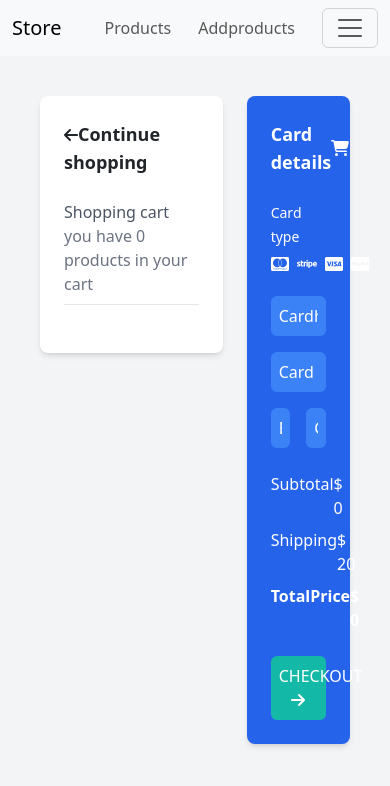
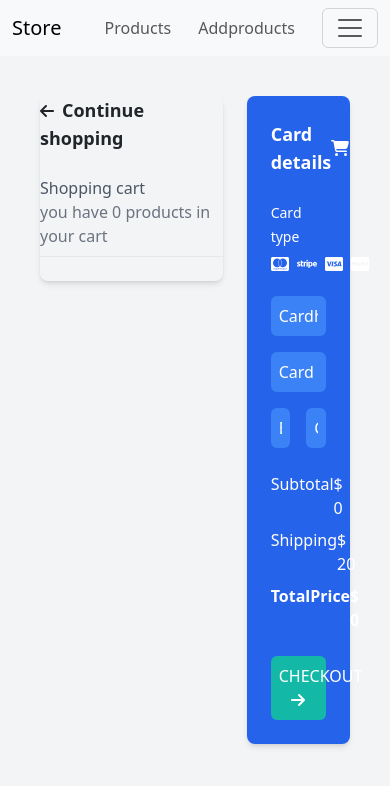
Before and after one commit to codeBase-life/Store, a React (Vite) app: page /cart in a window 390 px wide. Shown: the top 786 px of the page. Built offline with nearby package versions, Linux system fonts and the light colour scheme.

Commit message:
responsivness added

```diff
--- a/src/CartComponents/CartPayment.jsx
+++ b/src/CartComponents/CartPayment.jsx
@@ -27,12 +27,14 @@ function CartPayment() {
   });
 
   return (
-    <div className="flex justify-center items-start p-10 bg-gray-100 min-h-screen">
-      <div className="w-2/3 bg-white p-6 rounded-lg shadow-md">
+    <div className="flex justify-center items-start p-10  min-h-screen sm:p-6 md:p-10 bg-gray-100">
+      <div className=" w-full sm:w-3/4 md:w-2/3 bg-whitep-4 sm:p-6 md:p-8 rounded-lg shadow-md">
         <div className="flex items-center mb-4">
           <Link to="/">
             <FontAwesomeIcon icon={faArrowLeft} />
-            <span className="text-lg font-semibold">Continue shopping</span>
+            <span className="text-lg font-semibold ml-2">
+              Continue shopping
+            </span>
           </Link>
         </div>
         <div className="border-b pb-2 mb-4">
```
